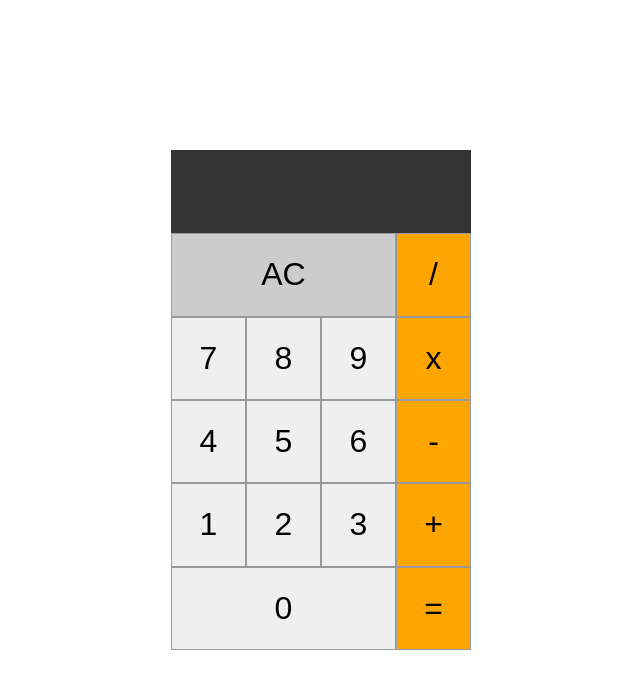
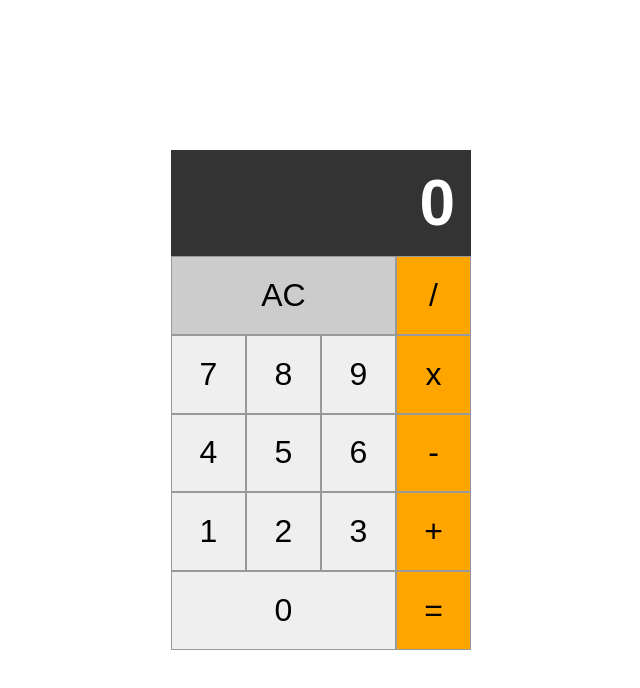
Before and after one commit to next-step/react-calculator, a React (Vite) app: page / in a window 1280 px wide. Shown: the top 688 px of the page, without its empty margins (319-959 px from the left). Built offline with nearby package versions, Linux system fonts and the light colour scheme.

Commit message:
feat : 숫자 세자리수 넘어갈시 알림창 로직 추가

```diff
--- a/src/App.tsx
+++ b/src/App.tsx
@@ -6,7 +6,7 @@ import Modifier from '@/components/calculator/modifier/Modifier';
 import Operation from '@/components/calculator/operation/Operation';
 
 function App() {
-  const [calc, setCalc] = useState('');
+  const [calc, setCalc] = useState('0');
 
   return (
     <div id="app">
--- a/src/components/calculator/digit/Digit.tsx
+++ b/src/components/calculator/digit/Digit.tsx
@@ -1,4 +1,4 @@
-import React, { Dispatch, SetStateAction, useEffect } from 'react';
+import React, { Dispatch, SetStateAction } from 'react';
 import './Digit.css';
 
 type PropsType = {
@@ -11,15 +11,12 @@ const Digit = ({ calc, setCalc }: PropsType) => {
 
   const onClickNumber = (e: any) => {
     setCalc((prev) => prev + e.target.value);
+
+    if (calc.length === 3 || calc.length === 7) {
+      alert('3자리 숫자만 가능합니다!');
+      setCalc((prev) => prev.slice(0, -1));
+    }
   };
-
-  // useEffect(() => {
-  //   if (calc.length > 3 && !calc.includes('+')) {
-  //     alert('3자리 숫자까지만 가능합니다!');
-  //     setCalc((prev) => prev.slice(0, -1));
-  //     return;
-  //   }
-  // }, [calc]);
 
   return (
     <div className="digits flex">
```
